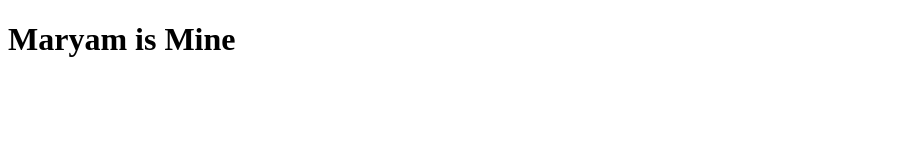
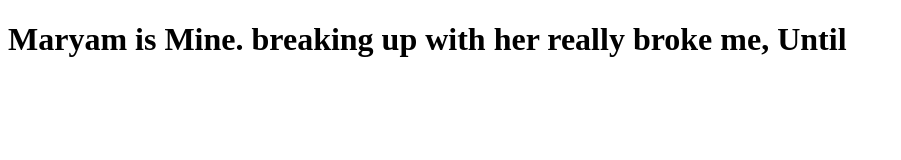
Before and after one commit to fawadhassan/steck, a plain HTML site: page index.html in a window 1280 px wide. Shown: the whole page, without its empty margins (0-901 px from the left). Drawn offline with Linux system fonts and the light colour scheme.

Commit message:
Small change in My Story

```diff
--- a/index.html
+++ b/index.html
@@ -7,6 +7,6 @@
     <title>I Love Maryam</title>
 </head>
 <body>
-<h1>Maryam is Mine</h1>
+<h1>Maryam is Mine. breaking up with her really broke me, Until</h1>
 </body>
 </html>
```
